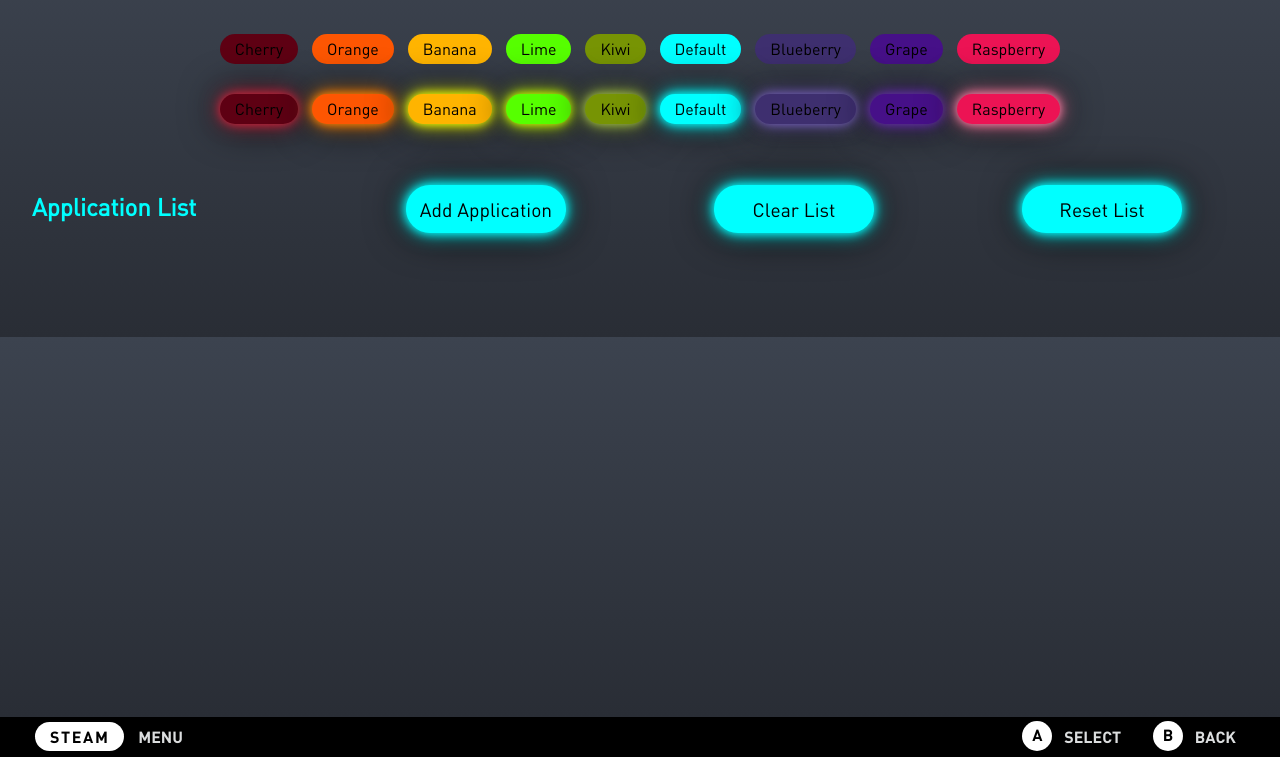
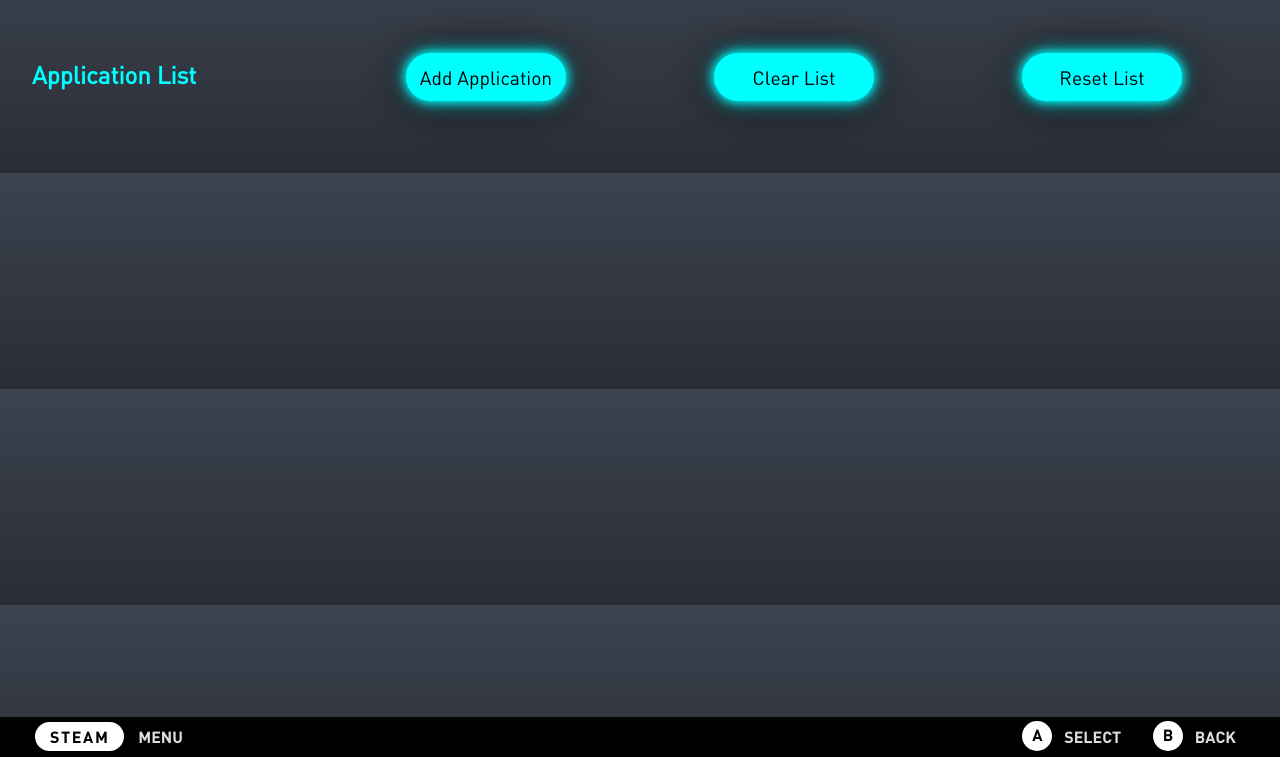
Before and after one commit to McMelonTV/launcher, an Electron app: page public/settings.html in a window 1280 px wide. Shown: the part 43-800 px from the top of the page. Drawn offline with Linux system fonts and the light colour scheme; no server answers.

Commit message:
fixed some css and stuff

```diff
--- a/public/settings.html
+++ b/public/settings.html
@@ -29,31 +29,6 @@
 	</div>
 	<div class="contentBox">
 		<div class="settings">
-		</div>
-		<div class="colorSchemes">
-			<div>
-				<button class="settingOption cherry">Cherry</button>
-				<button class="settingOption orange">Orange</button>
-				<button class="settingOption banana">Banana</button>
-				<button class="settingOption lime">Lime</button>
-				<button class="settingOption kiwi">Kiwi</button>
-				<button class="settingOption default">Default</button>
-				<button class="settingOption blueberry">Blueberry</button>
-				<button class="settingOption grape">Grape</button>
-				<button class="settingOption raspberry">Raspberry</button>
-			</div>
-			<br>
-			<div>
-				<button class="settingOption cherry selected">Cherry</button>
-				<button class="settingOption orange selected">Orange</button>
-				<button class="settingOption banana selected">Banana</button>
-				<button class="settingOption lime selected">Lime</button>
-				<button class="settingOption kiwi selected">Kiwi</button>
-				<button class="settingOption default selected">Default</button>
-				<button class="settingOption blueberry selected">Blueberry</button>
-				<button class="settingOption grape selected">Grape</button>
-				<button class="settingOption raspberry selected">Raspberry</button>
-			</div>
 		</div>
 		<div class="appMenu">
 		</div>
--- a/public/styles.css
+++ b/public/styles.css
@@ -144,17 +144,13 @@ body {
 	height: 100%;
 }
 
-.colorSchemes {
-	margin: 0.5rem 1rem;
-	text-align: center;
-}
-
 .settings {
 	padding: 1rem;
 	display: grid;
 	grid-template-columns: repeat(3, 1fr);
 	grid-gap: 1rem;
 	height: 100%;
+	margin: 0.5em 1rem;
 }
 
 .settingCategory {
@@ -189,7 +185,7 @@ body {
 	height: 100%;
 	padding: 1rem;
 	line-height: 0.3rem;
-	margin: 40px 1rem;
+	margin: 0.5em 1rem;
 }
 
 .doWithApp {
@@ -289,95 +285,3 @@ body {
 	font-style: italic;
 	background-color: unset;
 }
-
-/*Color Schemes*/
-.default {
-	background-color: #00ffff !important;
-}
-.default.selected {
-	box-shadow: 0 0 10px #00ffff, 0 0 20px #00ffff, 0 0 40px !important;
-}
-.defaultText {
-	color: #00aaaa !important;
-}
-
-.cherry {
-	background-color: #5E0013 !important;
-}
-.cherry.selected {
-	box-shadow: 0 0 10px #C7233C, 0 0 20px #C7233C, 0 0 40px !important;
-}
-.cherryText {
-	color: #9A0B20 !important;
-}
-
-.orange {
-	background-color: #FD5602 !important;
-}
-.orange.selected {
-	box-shadow: 0 0 10px #FF8303, 0 0 20px #FF8303, 0 0 40px !important;
-}
-.orangeText {
-	color: #FE6E00 !important;
-}
-
-.banana {
-	background-color: #FFB400 !important;
-}
-.banana.selected {
-	box-shadow: 0 0 10px #F0FF00, 0 0 20px #F0FF00, 0 0 40px !important;
-}
-.bananaText {
-	color: #FFDB00 !important;
-}
-
-.lime {
-	background-color: #56FF00 !important;
-}
-.lime.selected {
-	box-shadow: 0 0 10px #C9FF00, 0 0 20px #C9FF00, 0 0 40px !important;
-}
-.limeText {
-	color: #A3FF00 !important;
-}
-
-.kiwi {
-	background-color: #779404 !important;
-}
-.kiwi.selected {
-	box-shadow: 0 0 10px #9EBB40, 0 0 20px #9EBB40, 0 0 40px !important;
-}
-.kiwiText {
-	color: #8EAA1D !important;
-}
-
-.blueberry {
-	background-color: #3E2F6F !important;
-}
-.blueberry.selected {
-	box-shadow: 0 0 10px #705CB2, 0 0 20px #705CB2, 0 0 40px !important;
-}
-.blueberryText {
-	color: #603F96 !important;
-}
-
-.grape {
-	background-color: #461088 !important;
-}
-.grape.selected {
-	box-shadow: 0 0 10px #632EA7, 0 0 20px #632EA7, 0 0 40px !important;
-}
-.grapeText {
-	color: #5915A5 !important;
-}
-
-.raspberry {
-	background-color: #EC1354 !important;
-}
-.raspberry.selected {
-	box-shadow: 0 0 10px #FB79A0, 0 0 20px #FB79A0, 0 0 40px !important;
-}
-.raspberryText {
-	color: #F23A72 !important;
-}
-/*End Color Schemes*/
```
